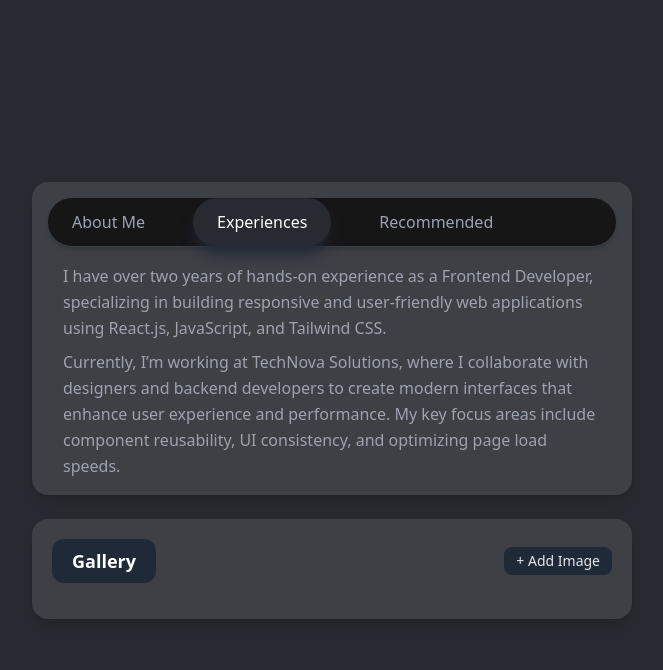
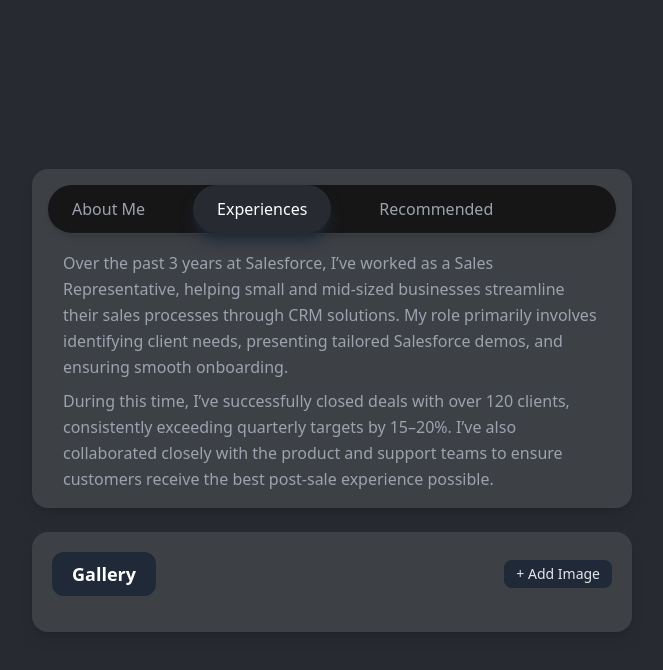
Before and after one commit to techieshruti/React_UI_Assignment, a React (Vite) app in the folder user-profile/: page / in a window 1280 px wide. Both pictures are taken after a click on the button "Experiences". Shown: the top 670 px of the page, without its empty margins (608-1271 px from the left). Built offline with nearby package versions, Linux system fonts and the light colour scheme.

Commit message:
final commit

```diff
--- a/user-profile/src/components/ProfileTabs.jsx
+++ b/user-profile/src/components/ProfileTabs.jsx
@@ -45,17 +45,19 @@ const ProfileTabs = () => {
           </>
         )}
         {activeTab === "experiences" && (
-          <><p>I have over two years of hands-on experience as a Frontend Developer, specializing in building responsive and user-friendly web applications using React.js, JavaScript, and Tailwind CSS.</p><p className="mt-2">
-Currently, I’m working at TechNova Solutions, where I collaborate with designers and backend developers to create modern interfaces that enhance user experience and performance. My key focus areas include component reusability, UI consistency, and optimizing page load speeds.</p></>
+          <>
+          <p>Over the past 3 years at Salesforce, I’ve worked as a Sales Representative, helping small and mid-sized businesses streamline their sales processes through CRM solutions.
+My role primarily involves identifying client needs, presenting tailored Salesforce demos, and ensuring smooth onboarding.</p>
+<p className="mt-2">
+During this time, I’ve successfully closed deals with over 120 clients, consistently exceeding quarterly targets by 15–20%. I’ve also collaborated closely with the product and support teams to ensure customers receive the best post-sale experience possible.</p></>
         )}
         {activeTab === "recommended" && (
           <>
-          <p>I’ve had the privilege of working with talented professionals who’ve shared valuable feedback about my work ethic and technical skills.</p>
+          <p>Sarah Mitchell, my Regional Manager at Salesforce, once mentioned that “Dave has an incredible ability to connect with clients on a personal level — he listens, understands, and always delivers value beyond expectations.”</p>
           <p className="mt-2">
-Aditi Sharma, a Product Designer at PixelWorks, describes me as a developer who “pays great attention to detail and always ensures that design and functionality align perfectly.”</p>
+Jason Reed, one of my long-term clients from CloudSync Solutions, shared that “Dave doesn’t just sell a product — he partners with you to find the right solution. His honesty and follow-up support made our transition to Salesforce seamless.”</p>
 <p className="mt-2">
-Arjun Mehta, Software Engineer at DevCraft, appreciated my ability to “quickly adapt to new tools and consistently write clean, maintainable React code.”
-Sneha Patil, Team Lead at NovaTech, highlighted my “commitment to quality and timely delivery,” emphasizing how I consistently meet project expectations with precision and creativity.</p>
+Maria Lopez, a fellow team member, described me as “a dependable colleague who’s always willing to help others close deals and share insights that make the entire team stronger.”</p>
 </>
         )}
       </div>
```
